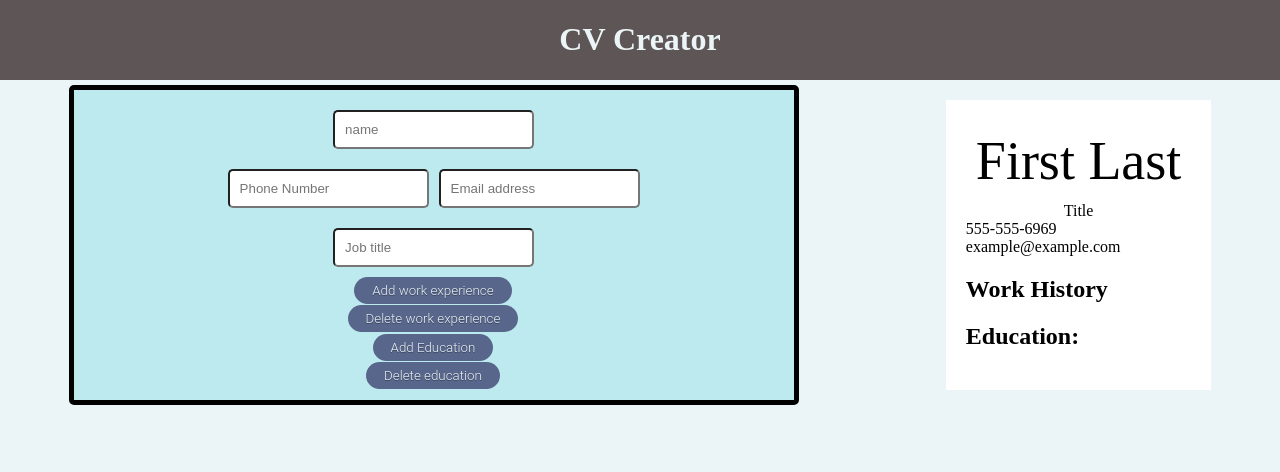
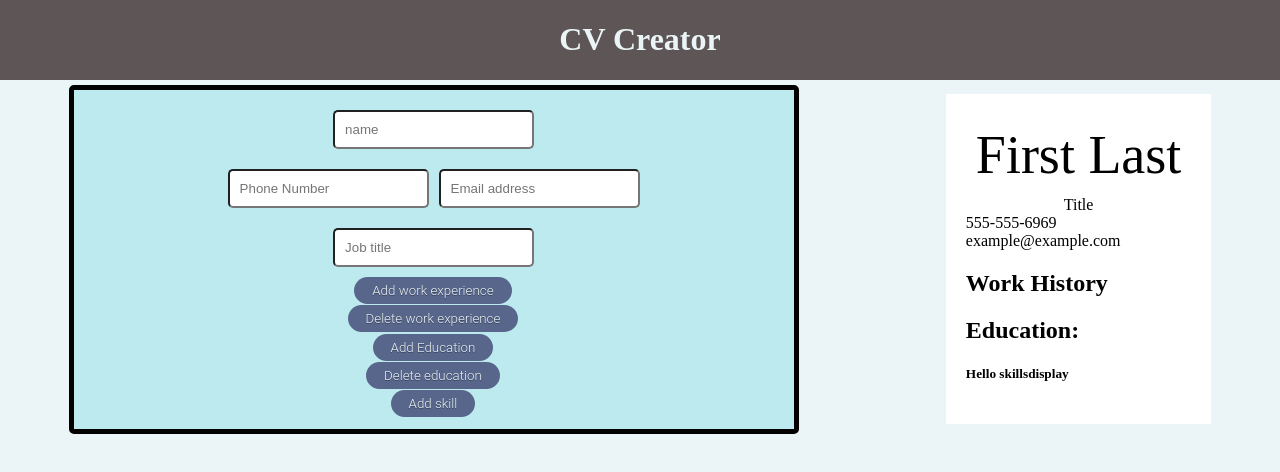
Before and after one commit to 9James9/CVMaker, a React (Create React App) app: page / in a window 1280 px wide. Shown: the top 472 px of the page. Built offline with nearby package versions, Linux system fonts and the light colour scheme.

Commit message:
add skill button works

```diff
--- a/src/components/Main/main.js
+++ b/src/components/Main/main.js
@@ -11,6 +11,8 @@ import NameDisplay from "../Displays/Personal/Name/namedisplay";
 import TitleDisplay from "../Displays/Personal/Title/titledisplay";
 import ContactDisplay from "../Displays/Contact/contactdisplay";
 import Contactinput from "../Inputs/Contact/contactinput";
+import SkillsInput from "../Inputs/Personal/Skills/skillsinput";
+import SkillsDisplay from "../Displays/Personal/Skills/skillsdisplay";
 export function Main() {
   const [name, setName] = useState("");
   const [job, setJob] = useState("");
@@ -20,6 +22,25 @@ export function Main() {
   const [educationDisplay, setEducationDisplay] = useState([]);
   const [phone, setPhone] = useState()
   const [email, setEmail] = useState('')
+  const [skills, setSkills] = useState({ skills: ""})
+  const [skillsInputs, setSkillsInputs] = useState([])
+
+  const updateSkill = e => {
+    setSkills((prevState) => ({
+      skills: {
+        ...prevState.skills,
+        [skillsInputs.length]: {
+          skill: e.target.value
+        }
+      }
+    }))
+    console.log(skills)
+  }
+
+  const addSkillsInput = e => {
+    setSkillsInputs(skillsInputs.concat(<SkillsInput key={skillsInputs.length} updateSkill={updateSkill}/>))
+  }
+
 
   const updateEmail = e => {
     setEmail(e.target.value)
@@ -145,7 +166,10 @@ export function Main() {
         <button onClick={addEducationClick}>Add Education</button>
         <button onClick={removeEducationClick}>Delete education</button>
         {educationDisplay}
+        <button onClick={addSkillsInput}>Add skill</button>
+        {skillsInputs}
       </div>
+
       <div className="output-container">
         <NameDisplay name={name} />
         <TitleDisplay title={job} />
@@ -154,6 +178,7 @@ export function Main() {
           <WorkHistoryDisplay workHistory={workHistory} />
         </div>
         <EducationHistoryDisplay educationHistory={educationHistory} />
+        <SkillsDisplay/>
       </div>
     </div>
   );
--- a/src/components/inputs/Personal/Skills/skillsinput.js
+++ b/src/components/inputs/Personal/Skills/skillsinput.js
@@ -1,10 +1,10 @@
 import React from 'react';
 import './skillsinput.css'
 
-const SkillsInput = () => {
+const SkillsInput = ({updateSkill}) => {
   return (
       <div className='skillsinput__container'>
-          <h5>Hello skillsinput</h5>
+          <input placeholder='Skill' onChange={updateSkill}></input>
       </div>
   );
 };
```
